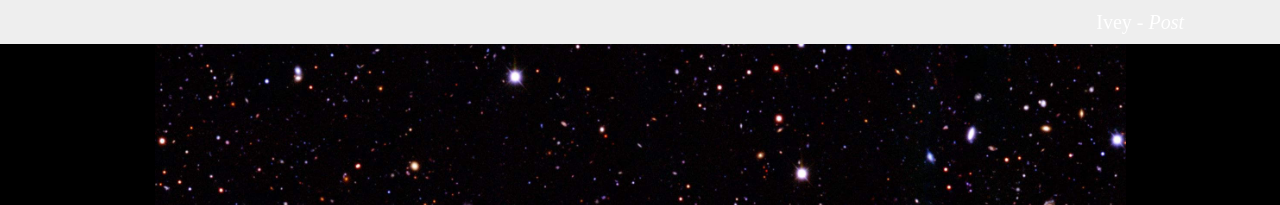
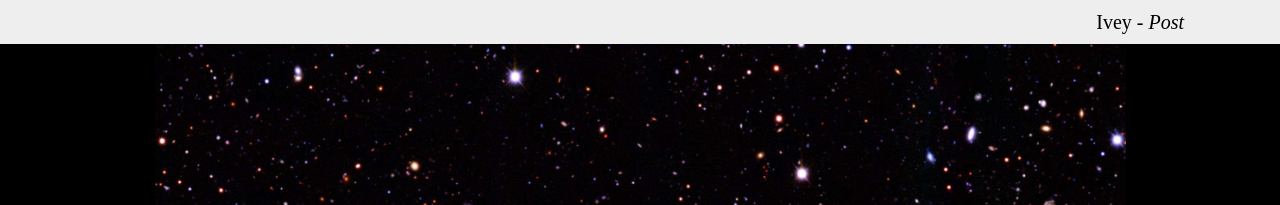
Before and after one commit to gleneivey/post-novel, a Jekyll site: the page built from docs/2.md, in a window 1280 px wide. Shown: the top 205 px of the page. Built offline with Jekyll 4.4.1, drawn with Linux system fonts in a browser that asks for light colours; our own code applies the rules of GitHub Pages for plain Markdown files.

Commit message:
tidy title page styling--not all text white

```diff
--- a/docs/assets/css/style.scss
+++ b/docs/assets/css/style.scss
@@ -83,9 +83,11 @@ footer {
   background-repeat: no-repeat;
   background-position-x: center;
   background-color: #000;
+}
+
+.title-page .page {
   color: #fff;
 }
-
 .title-page h1 {
   font-size: 46px;
 }
```
